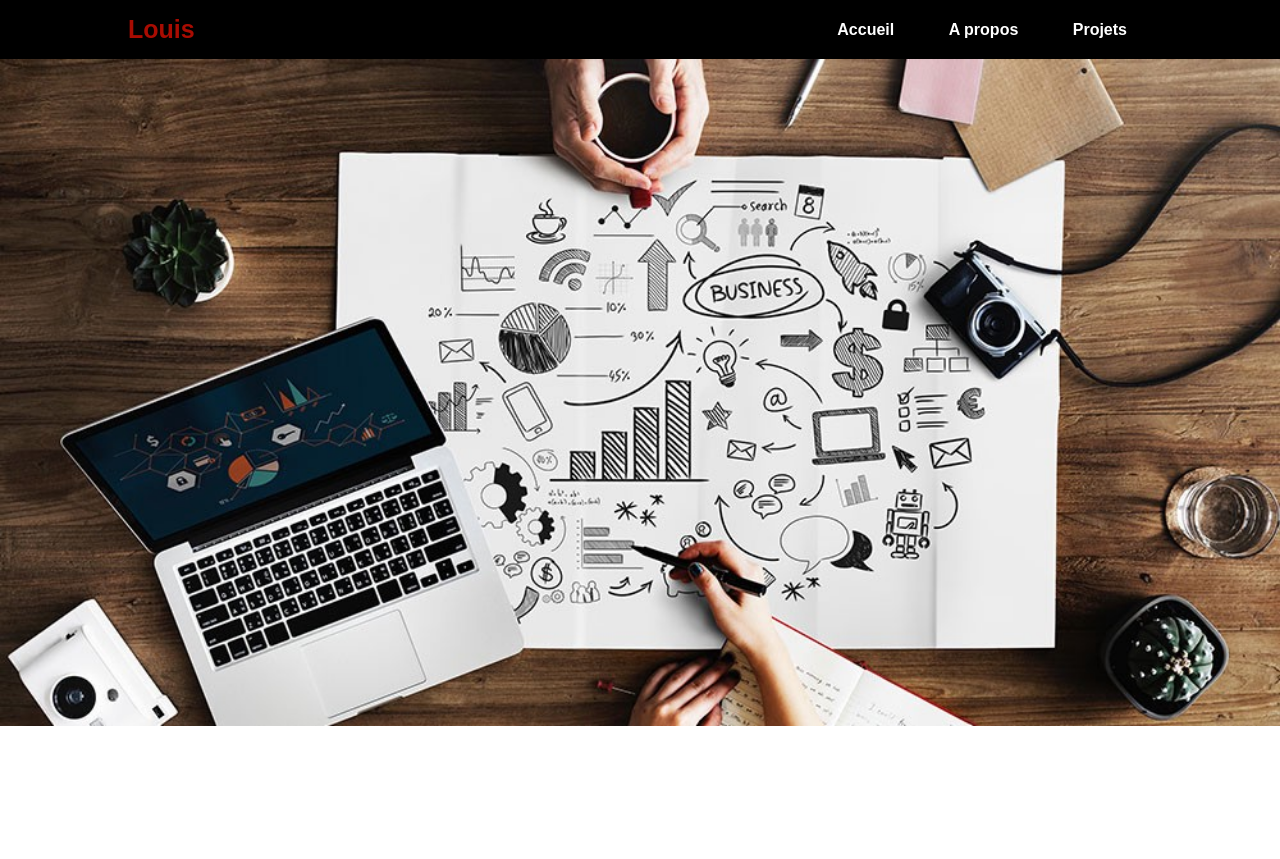
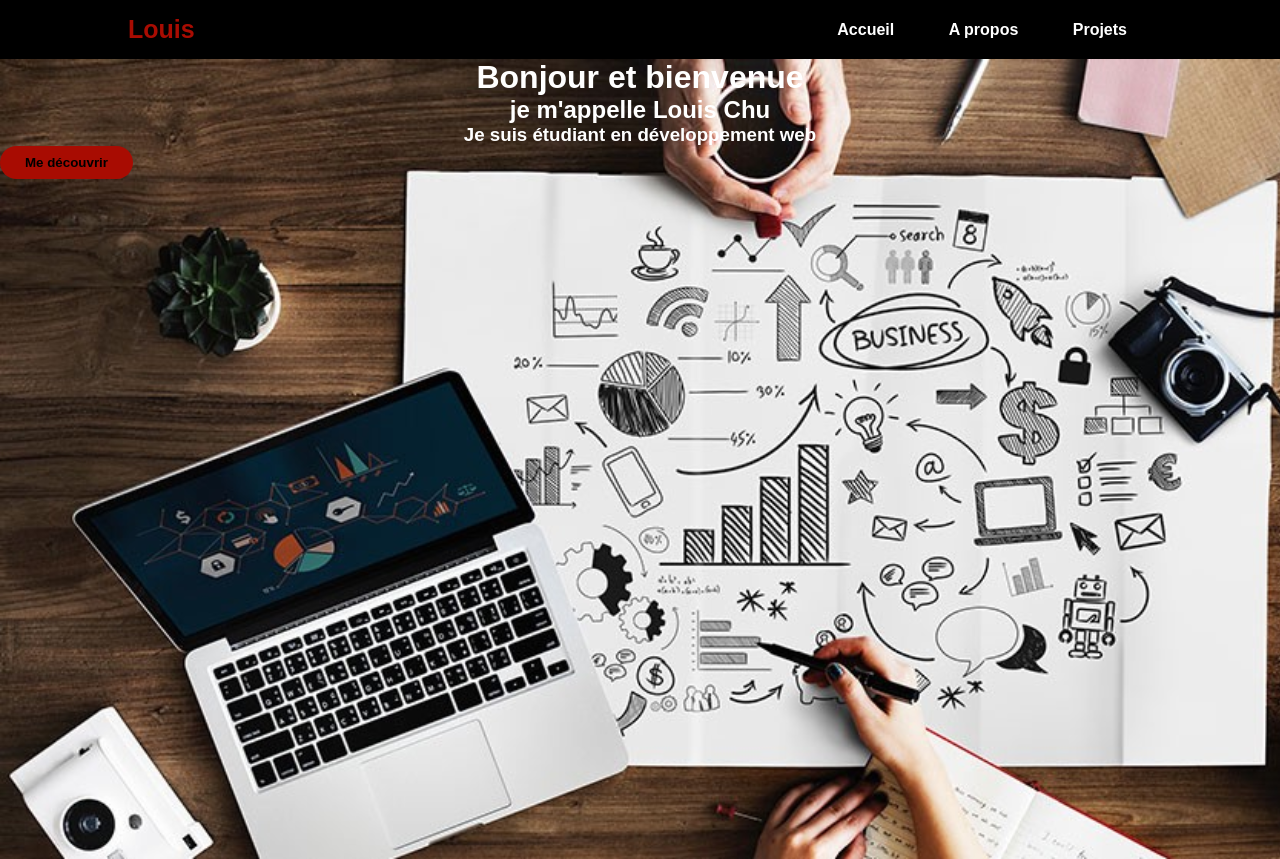
Before and after one commit to LouisChu25/Portfolio, a plain HTML site: page index.html in a window 1280 px wide. Before the commit the page ends 800 px from the top, so only its background shows below. Drawn offline with Linux system fonts and the light colour scheme.

Commit message:
Update accueil text

```diff
--- a/index.html
+++ b/index.html
@@ -18,9 +18,13 @@
             </ul>
         </nav>
     </header>
-    <div>
-
-        <img class="background" src="images/background1.jpeg" alt="workspace">
+    <div class="background">
+        <div class="message">
+            <h1>Bonjour et bienvenue</h1>
+            <h2>je m'appelle Louis Chu</h2>
+            <h3>Je suis étudiant en développement web</h3>
+        </div>
+        <a class="decouvrir" href="#"><button>Me découvrir</button></a>
     </div>
 </body>
 </html>
--- a/style.scss
+++ b/style.scss
@@ -46,5 +46,38 @@ header {
 }
 
 .background {
-    width: 100%;
+    height: 100vh;
+    background-size: cover;
+    background-image: url(images/background1.jpeg);
+    background-blend-mode: darken;
+
+    .message {
+        text-align: center;
+        color: white;
+        width: 100%;
+
+    }
+
+    .decouvrir {
+        text-decoration: none;
+        color: white;
+        text-align: center;
+        width: 100%;
+    }
 }
+
+button {
+    padding: 9px 25px;
+    background-color: #a80c02;
+    border: none;
+    border-radius: 50px;
+    font-weight: bold;
+}
+
+button:hover {
+    text-decoration: underline;
+}
+
+body {
+    font-family: sans-serif;
+}
```
Also changed, not shown: style.css, 1 other file.
